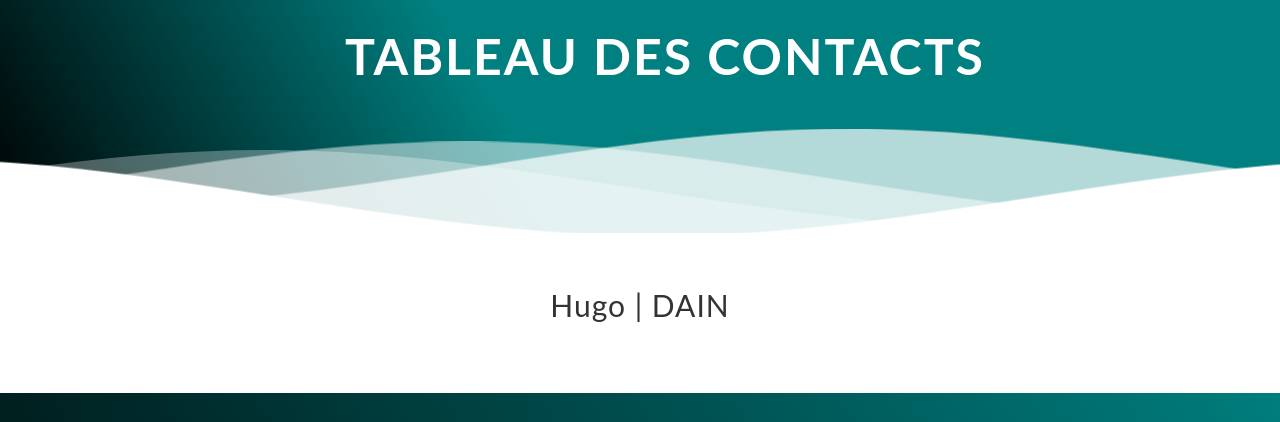
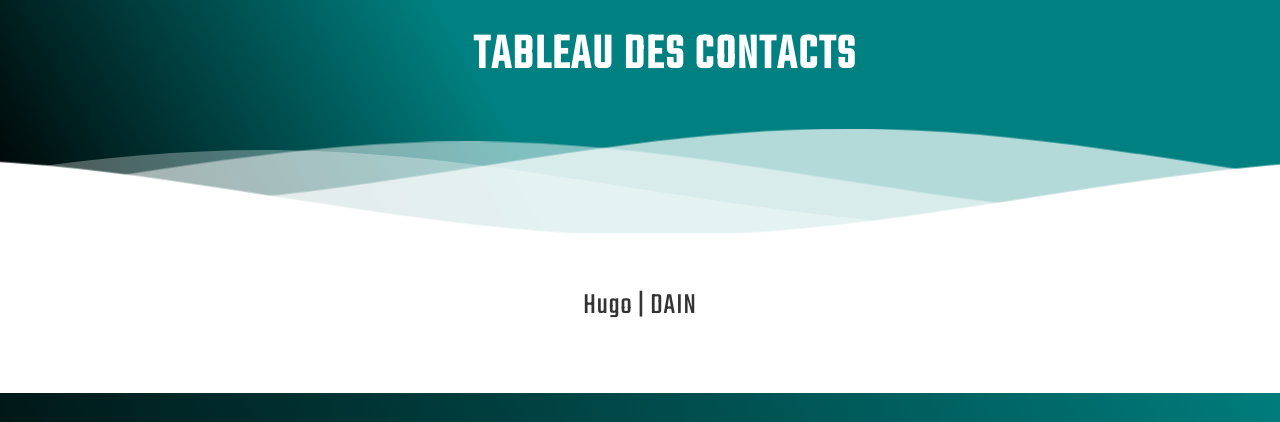
Before and after one commit to TonTonHigo/app_organisation_contact, a PHP site: page / in a window 1280 px wide. Shown: the top 422 px of the page. Run offline with PHP 8.4, Linux system fonts and the light colour scheme; data comes from the database, SQL or seed files in the repository.

Commit message:
font-family diff

```diff
--- a/index.php
+++ b/index.php
@@ -7,6 +7,10 @@
     <title>app_organisation_contacts</title>
     <!-- botstrap -->
     <link href="https://cdn.jsdelivr.net/npm/bootstrap@5.3.0/dist/css/bootstrap.min.css" rel="stylesheet" integrity="sha384-9ndCyUaIbzAi2FUVXJi0CjmCapSmO7SnpJef0486qhLnuZ2cdeRhO02iuK6FUUVM" crossorigin="anonymous">
+    <!-- google fonts -->
+    <link rel="preconnect" href="https://fonts.googleapis.com">
+    <link rel="preconnect" href="https://fonts.gstatic.com" crossorigin>
+    <link href="https://fonts.googleapis.com/css2?family=Teko&display=swap" rel="stylesheet">
     <!-- mon css -->
     <link rel="stylesheet" href="style.css">
 </head>
--- a/style.css
+++ b/style.css
@@ -1,6 +1,7 @@
 body{
     background: linear-gradient(60deg, black , teal 90%);
     margin:0;
+    font-family: 'Teko', sans-serif;
 }
 
 /* header */
@@ -9,13 +10,11 @@ body{
 
 
 h1 {
-  font-family: 'Lato', sans-serif;
   font-weight:bolder;
   letter-spacing: 2px;
   font-size: 50px;
 }
 p {
-  font-family: 'Lato', sans-serif;
   letter-spacing: 1px;
   font-size:30px;
   color: #333333;
```
